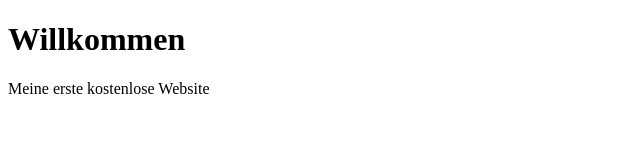
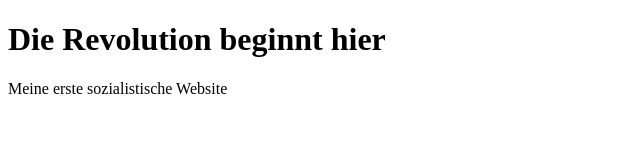
Before and after one commit to HarryBerg/deinname.github.io, a plain HTML site: page index.html in a window 1280 px wide. Shown: the whole page, without its empty margins (0-640 px from the left). Drawn offline with Linux system fonts and the light colour scheme.

Commit message:
Update index.html

```diff
--- a/index.html
+++ b/index.html
@@ -4,7 +4,7 @@
   <title>Meine Website</title>
 </head>
 <body>
-  <h1>Willkommen</h1>
-  <p>Meine erste kostenlose Website</p>
+  <h1>Die Revolution beginnt hier</h1>
+  <p>Meine erste sozialistische Website</p>
 </body>
 </html>
```
